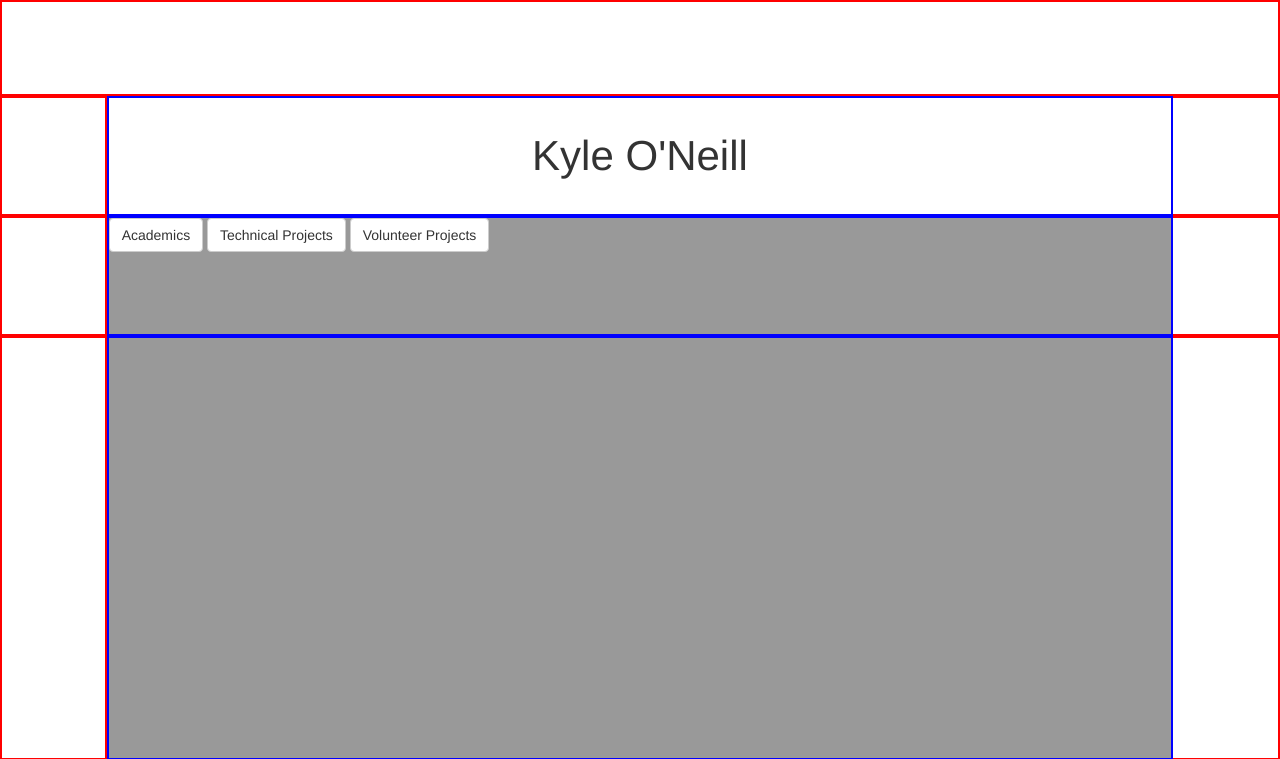
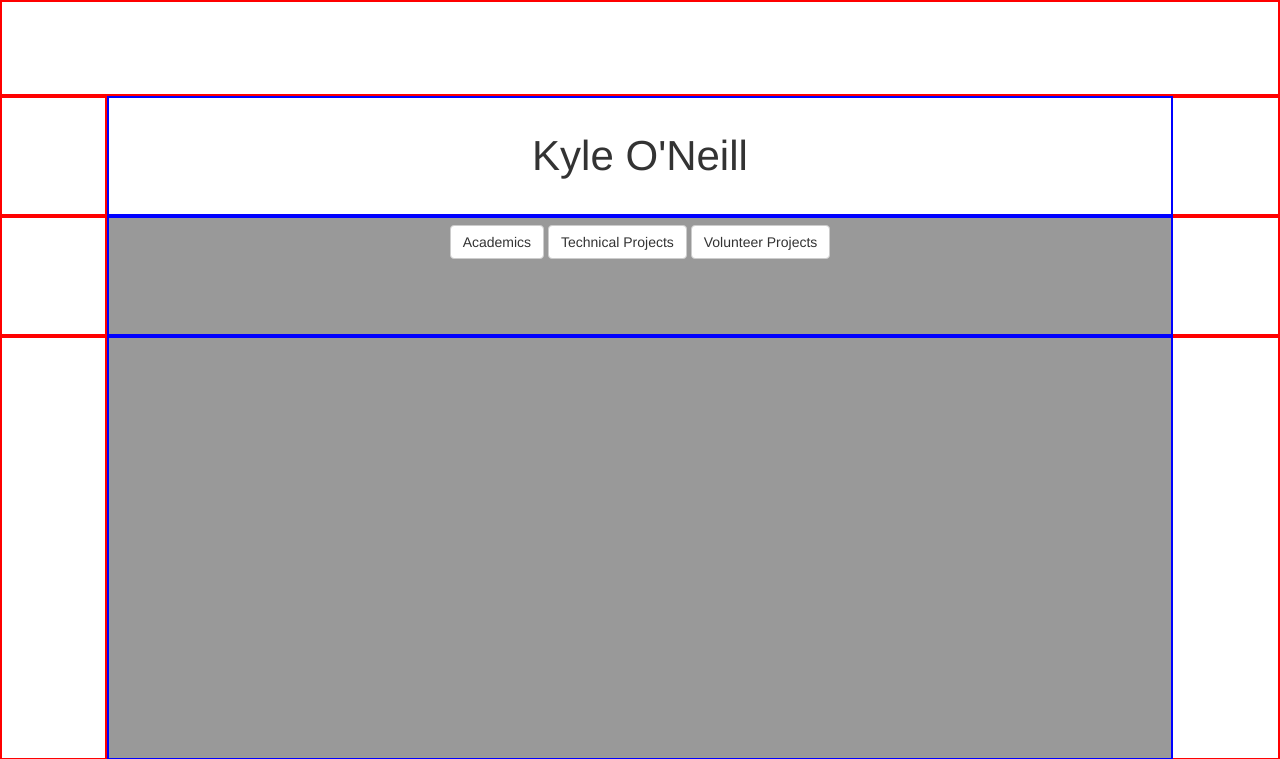
Before and after one commit to KyletheFox/4397_Demo_App, a PHP site: page / in a window 1280 px wide. Shown: the top 759 px of the page. Run offline with PHP 8.4, Linux system fonts and the light colour scheme; some libraries are stand-ins or nearby versions.

Commit message:
Formatted buttons

```diff
--- a/style.css
+++ b/style.css
@@ -41,12 +41,11 @@ html, body {
 
 #buttons > #button-box {
 	background-color: #999;
+	text-align: center;
 }
 
 #button-box > button {
-	margin-left: auto;
-	margin-right: auto;
-	align-items: center;
+	margin-top: 7px;
 }
 
 #content {
```
